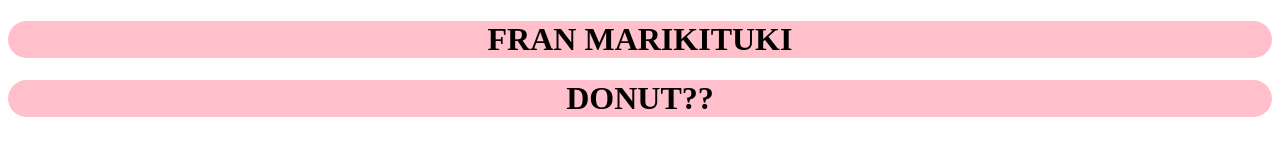
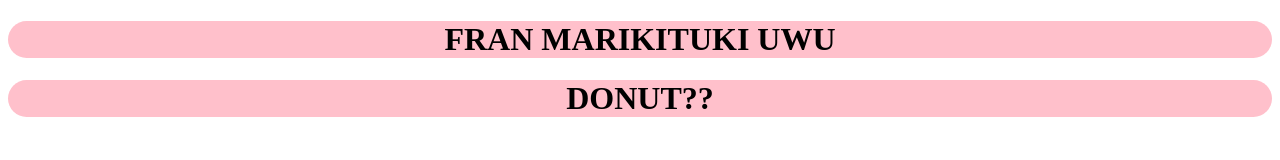
Before and after one commit to Trino10/pruebaSAD, a plain HTML site: page index.html in a window 1280 px wide. Drawn offline with Linux system fonts and the light colour scheme.

Commit message:
Update index.html

```diff
--- a/index.html
+++ b/index.html
@@ -7,7 +7,7 @@
     <title>Document</title>
 </head>
 <body>
-    <h1>FRAN MARIKITUKI</h1>
+    <h1>FRAN MARIKITUKI UWU</h1>
     <h1>DONUT??</h1>
 </body>
 </html>
```
